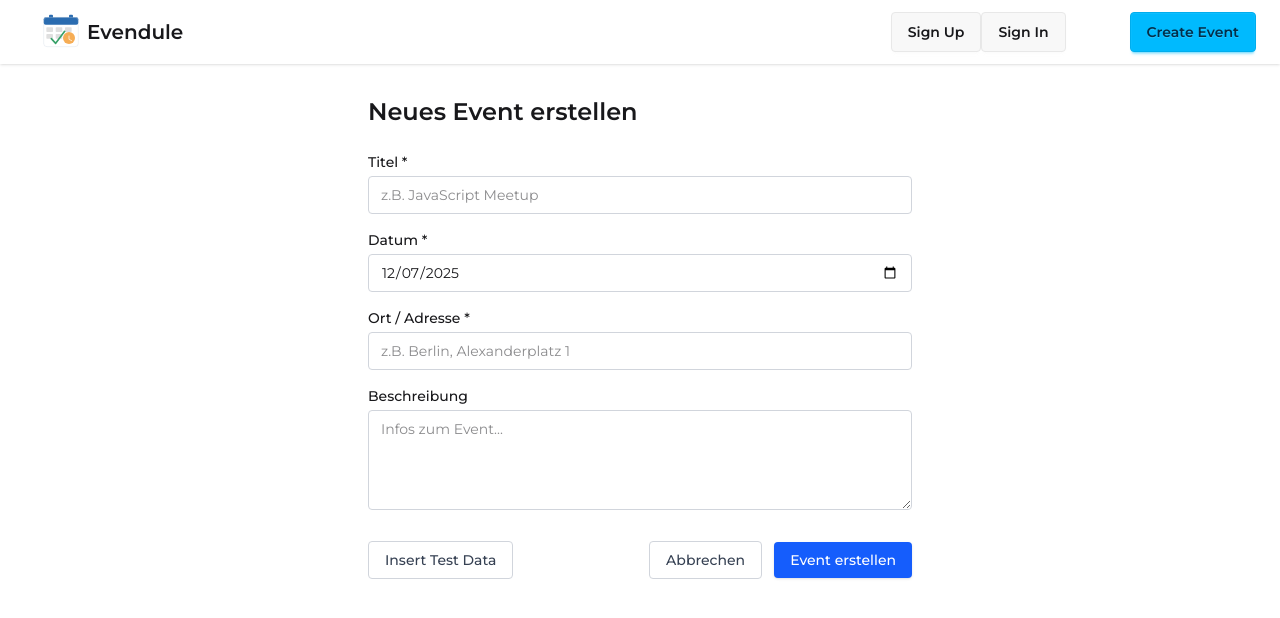
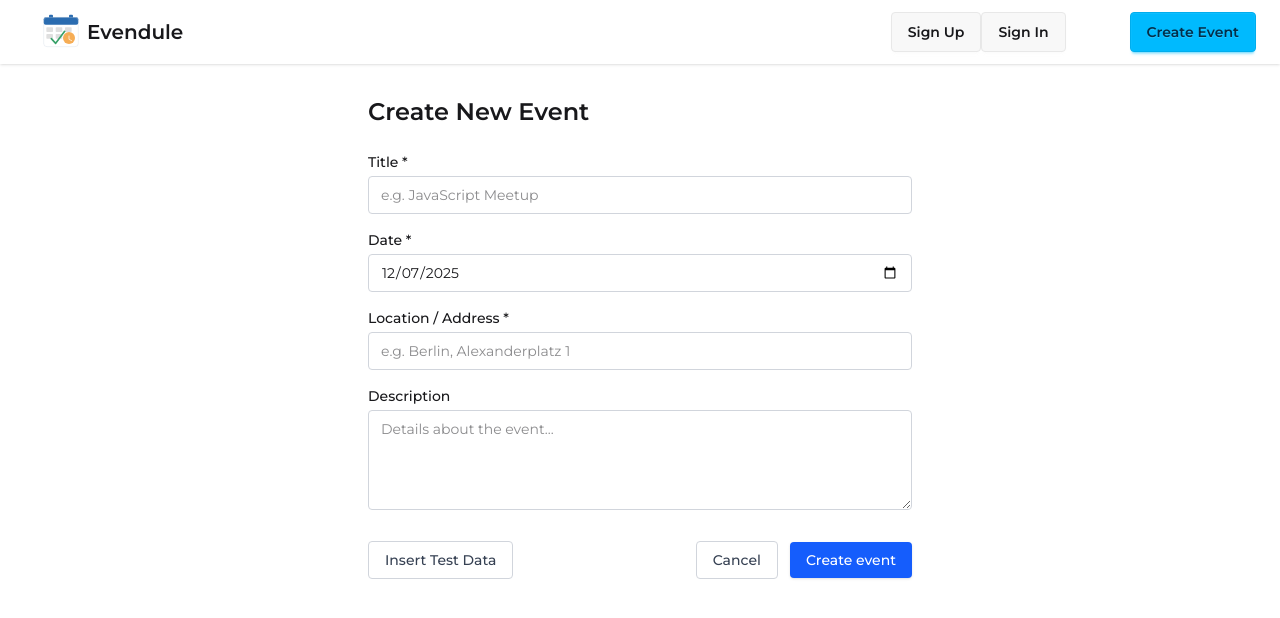
Before and after one commit to DariaKozlova-web/events-frontend, a React (Vite) app: page /events/create in a window 1280 px wide. Shown: the top 618 px of the page. Built offline with nearby package versions, Linux system fonts and the light colour scheme; no server answers.

Commit message:
create-event-page auf englisch umgestellt

```diff
--- a/src/components/Navbar.jsx
+++ b/src/components/Navbar.jsx
@@ -20,6 +20,7 @@ export const Navbar = () => {
             <NavLink to={"/sign-in"} className={"btn"}>
               Sign In
             </NavLink>
+            {/* Das ist ein Test Button. Kann später gelöscht werden */}
             <NavLink to={"/events/create"} className={"btn btn-info ml-16"}>
               Create Event
             </NavLink>
--- a/src/pages/CreateEvent.jsx
+++ b/src/pages/CreateEvent.jsx
@@ -26,7 +26,7 @@ const CreateEvent = () => {
   function handleQuickFill() {
     setForm({
       title: "JavaScript Meetup",
-      description: "Gemütlicher Abend mit kurzen Talks und Pizza.",
+      description: "Casual evening with short talks and pizza.",
       date: new Date().toISOString().slice(0, 10),
       location: "Berlin",
     });
@@ -41,13 +41,13 @@ const CreateEvent = () => {
     // 1)Check Token
     const token = localStorage.getItem("token");
     if (!token) {
-      setErrorMessage("Du musst eingeloggt sein, um ein Event zu erstellen.");
+      setErrorMessage("You must be logged in to create an event.");
       return;
     }
 
     // 2)Check Data
     if (!form.title || !form.date || !form.location) {
-      setErrorMessage("Bitte fülle mindestens Titel, Datum und Ort aus.");
+      setErrorMessage("Please fill at least title, date and location.");
       return;
     }
 
@@ -65,7 +65,7 @@ const CreateEvent = () => {
       });
 
       if (!response.ok) {
-        let message = "Fehler beim Erstellen des Events.";
+        let message = "Error while creating the event.";
         try {
           const data = await response.json();
           if (data && data.message) {
@@ -79,7 +79,7 @@ const CreateEvent = () => {
 
       navigate("/");
     } catch (error) {
-      setErrorMessage(error.message || "Unbekannter Fehler.");
+      setErrorMessage(error.message || "Unknown error.");
     } finally {
       setIsSubmitting(false);
     }
@@ -87,8 +87,7 @@ const CreateEvent = () => {
 
   return (
     <div className="max-w-xl mx-auto px-4 py-8">
-      <h1 className="text-2xl font-semibold mb-6">Neues Event erstellen</h1>
-
+      <h1 className="text-2xl font-semibold mb-6">Create New Event</h1>
       {/* Conditional Error Message */}
       {errorMessage && (
         <div className="mb-4 rounded border border-red-500 bg-red-100 text-red-800 px-3 py-2 text-sm">
@@ -100,10 +99,10 @@ const CreateEvent = () => {
       {/*================= FORM =================*/}
       {/*========================================*/}
       <form onSubmit={handleSubmit} className="space-y-4">
-        {/* Titel */}
+        {/* Title */}
         <div>
           <label htmlFor="title" className="block text-sm font-medium mb-1">
-            Titel *
+            Title *
           </label>
           <input
             id="title"
@@ -112,14 +111,14 @@ const CreateEvent = () => {
             className="w-full rounded border border-gray-300 px-3 py-2 text-sm focus:outline-none focus:ring-2 focus:ring-blue-500"
             value={form.title}
             onChange={handleChange}
-            placeholder="z.B. JavaScript Meetup"
+            placeholder="e.g. JavaScript Meetup"
           />
         </div>
 
-        {/* Datum */}
+        {/* Date */}
         <div>
           <label htmlFor="date" className="block text-sm font-medium mb-1">
-            Datum *
+            Date *
           </label>
           <input
             id="date"
@@ -131,10 +130,10 @@ const CreateEvent = () => {
           />
         </div>
 
-        {/* Ort */}
+        {/* Location */}
         <div>
           <label htmlFor="location" className="block text-sm font-medium mb-1">
-            Ort / Adresse *
+            Location / Address *
           </label>
           <input
             id="location"
@@ -143,17 +142,17 @@ const CreateEvent = () => {
             className="w-full rounded border border-gray-300 px-3 py-2 text-sm focus:outline-none focus:ring-2 focus:ring-blue-500"
             value={form.location}
             onChange={handleChange}
-            placeholder="z.B. Berlin, Alexanderplatz 1"
+            placeholder="e.g. Berlin, Alexanderplatz 1"
           />
         </div>
 
-        {/* Beschreibung */}
+        {/* Description */}
         <div>
           <label
             htmlFor="description"
             className="block text-sm font-medium mb-1"
           >
-            Beschreibung
+            Description
           </label>
           <textarea
             id="description"
@@ -161,7 +160,7 @@ const CreateEvent = () => {
             className="w-full rounded border border-gray-300 px-3 py-2 text-sm focus:outline-none focus:ring-2 focus:ring-blue-500 min-h-[100px]"
             value={form.description}
             onChange={handleChange}
-            placeholder="Infos zum Event..."
+            placeholder="Details about the event..."
           />
         </div>
 
@@ -189,7 +188,7 @@ const CreateEvent = () => {
                  focus:outline-none focus:ring-2 focus:ring-blue-500/40
                  transition-all duration-150"
             >
-              Abbrechen
+              Cancel
             </button>
 
             <button
@@ -202,7 +201,7 @@ const CreateEvent = () => {
                  focus:outline-none focus:ring-2 focus:ring-blue-500/60
                  transition-all duration-150"
             >
-              {isSubmitting ? "Wird erstellt..." : "Event erstellen"}
+              {isSubmitting ? "Creating..." : "Create event"}
             </button>
           </div>
         </div>
```
